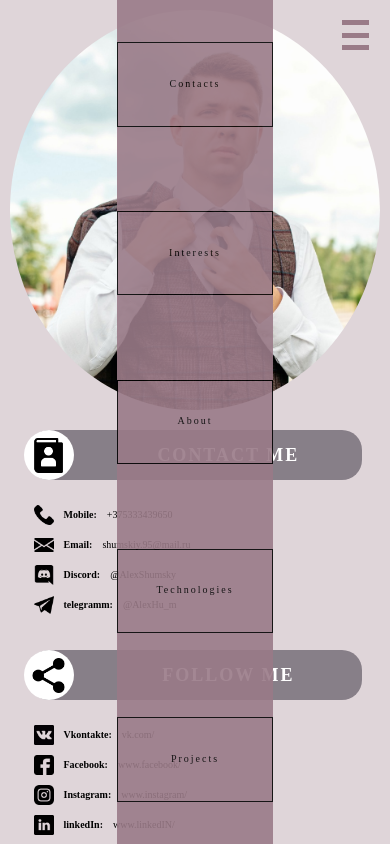
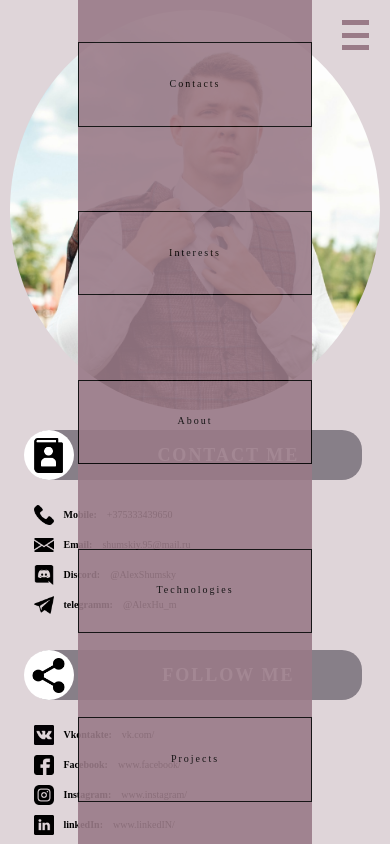
Before and after one commit to AlexShumsky/rsschool-cv, a plain HTML site: page index.html in a window 390 px wide. Both pictures are taken after a click on the element 355 px from the left and 35 px from the top of the page. Shown: the top 844 px of the page. Drawn offline with nearby package versions, Linux system fonts and the light colour scheme; a web font is replaced by a local one.

Commit message:
fix: repair menu

```diff
--- a/style.css
+++ b/style.css
@@ -520,10 +520,10 @@ a:hover:after {
 		height: 100vh;
 		position: fixed;
 		top: -200%;
-		left: 30%;
+		left: 20%;
 		background: #9a7b88;
 		opacity: 0.9;
-		width: 40%;
+		width: 60%;
 		display: flex;
 		flex-direction: column;
 		justify-content: space-around;
@@ -533,7 +533,7 @@ a:hover:after {
 	.active {
 		z-index: 100;
 		top: 0;
-		left: 30%;
+		left: 20%;
 		transition: all 0.5s ease 0s;
 	}
 	.menu__item {
```
